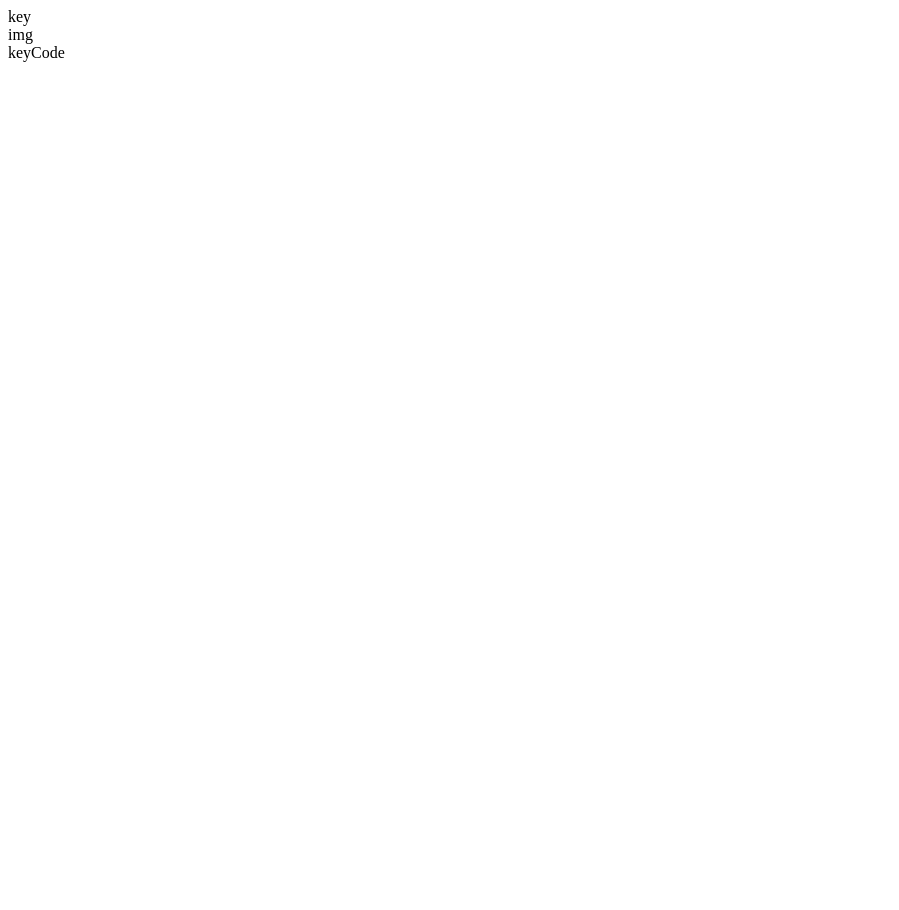
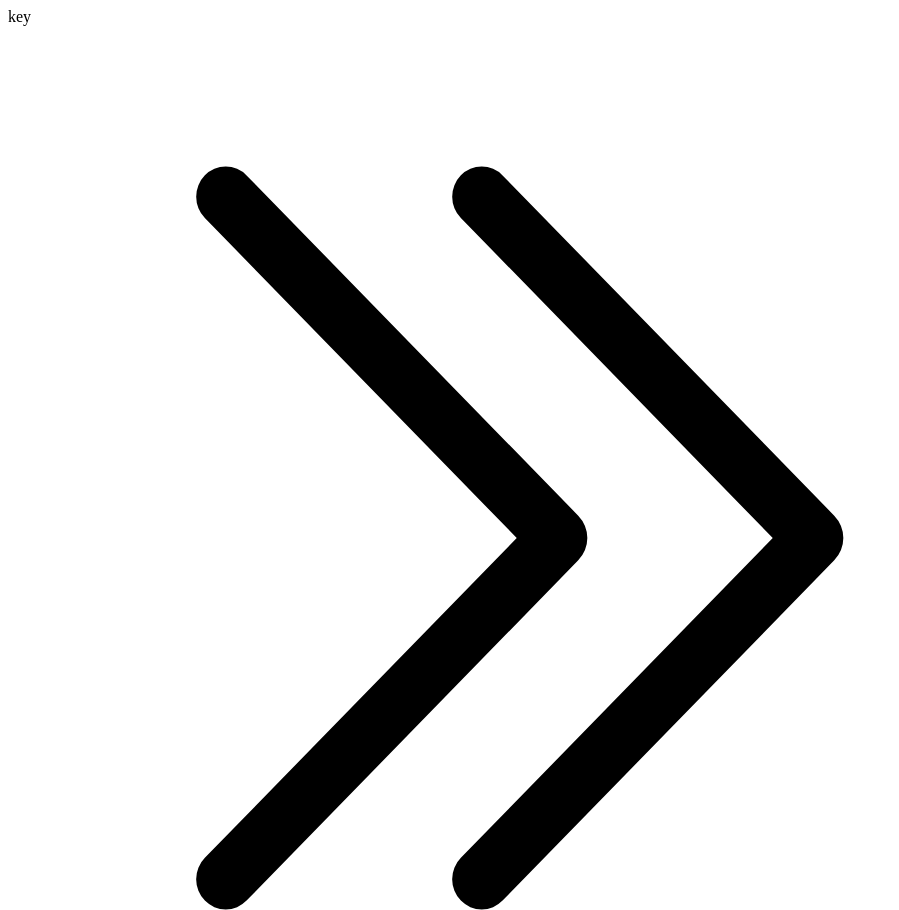
Before and after one commit to DariaRaiRai/KeyCodeGenerator, a plain HTML site: page index.html in a window 1280 px wide. Shown: the top 910 px of the page, without its empty margins (0-899 px from the left). Before the commit the page ends 800 px from the top, so only its background shows below. Drawn offline with Linux system fonts and the light colour scheme.

Commit message:
add svg image

```diff
--- a/index.html
+++ b/index.html
@@ -10,7 +10,7 @@
     <section>
         <div class="container">
             <div class="key">key</div>
-            <div class="arrow">img</div>
+            <div class="arrow"><img src="./arrow.svg" alt="arrow img"></div>
             <div class="keyCode">keyCode</div>
         </div>
     </section>
```
